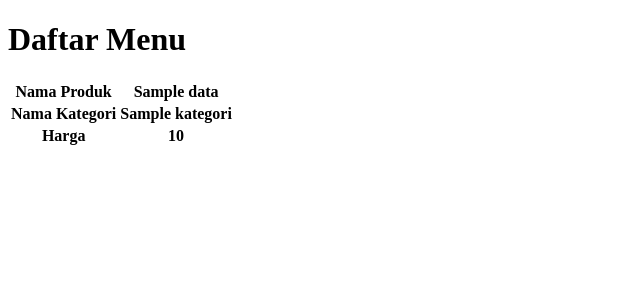
After one commit to lailatulmamluah/mysite-base, a Django app: template menu/templates/detailproduk.html in a window 1280 px wide. The commit adds this page. Shown: the top 300 px of the page, without its empty margins (0-640 px from the left). Run offline with Django 4.2, Linux system fonts and the light colour scheme; the template is opened without the code that fills it: most values are stand-ins (such as "Sample title", 1, 10 or a date in 2020); lists and menus that the app fills with data are empty.

Commit message:
Menambahkan Project

```diff
--- /dev/null
+++ b/menu/templates/detailproduk.html
@@ -0,0 +1,25 @@
+<!DOCTYPE html>
+<html lang="en">
+<head>
+    <meta charset="UTF-8">
+    <meta name="viewport" content="width=device-width, initial-scale=1.0">
+        <title>detail produk</title>
+    <body>
+            <h1>Daftar Menu</h1>
+            <table class="table berdered">
+                <tr>
+                    <th>Nama Produk</th>
+                    <th>{{ data.namaproduk }}</th>
+                </tr>
+                <tr>
+                    <th>Nama Kategori</th>
+                    <th>{{ data.kategori }}</th>
+                </tr>
+                <tr>
+                    <th>Harga</th>
+                    <th>{{ data.harga }}</th>
+                </tr>
+            </table>
+    </body>
+</head>
+</html>
--- a/menu/templates/index.html
+++ b/menu/templates/index.html
@@ -284,11 +284,9 @@
         <div class="container-xxl py-5 px-0 wow fadeInUp" data-wow-delay="0.1s">
             <div class="row g-0">
                 <div class="col-md-6">
-                    <img class="img-fluid rounded w-75 wow zoomIn" data-wow-delay="0.3s" src="{% static 'img/saya.jpeg' %}" style="margin-top: 50%;">
-                        </button>
                     </div>
                 </div>
-                <div class="col-md-6 bg-dark d-flex align-items-center">
+                <div class="col-md-14 bg-dark d-flex align-items-center">
                     <div class="p-5 wow fadeInUp" data-wow-delay="0.2s">
                         <h5 class="section-title ff-secondary text-start text-primary fw-normal">Reservasi</h5>
                         <h1 class="text-white mb-4">Memesan Online</h1>
--- a/menu/urls.py
+++ b/menu/urls.py
@@ -3,7 +3,7 @@ from . import views
 
 urlpatterns = [
     path('members/', views.members, name='members'),
-    path('produk/', views.produk, name='produk'),
+    path('produk/details/<int:id>', views.detail_produk, name='detailproduk'),
     path('aku/', views.aku, name='aku'),
     path('index/', views.index, name='index'),
 
```
Also changed, not shown: menu/templates/myfirst.html (+7 -0 lines), menu/templates/produk.html (+15 -1 lines), menu/views.py (+25 -1 lines).
